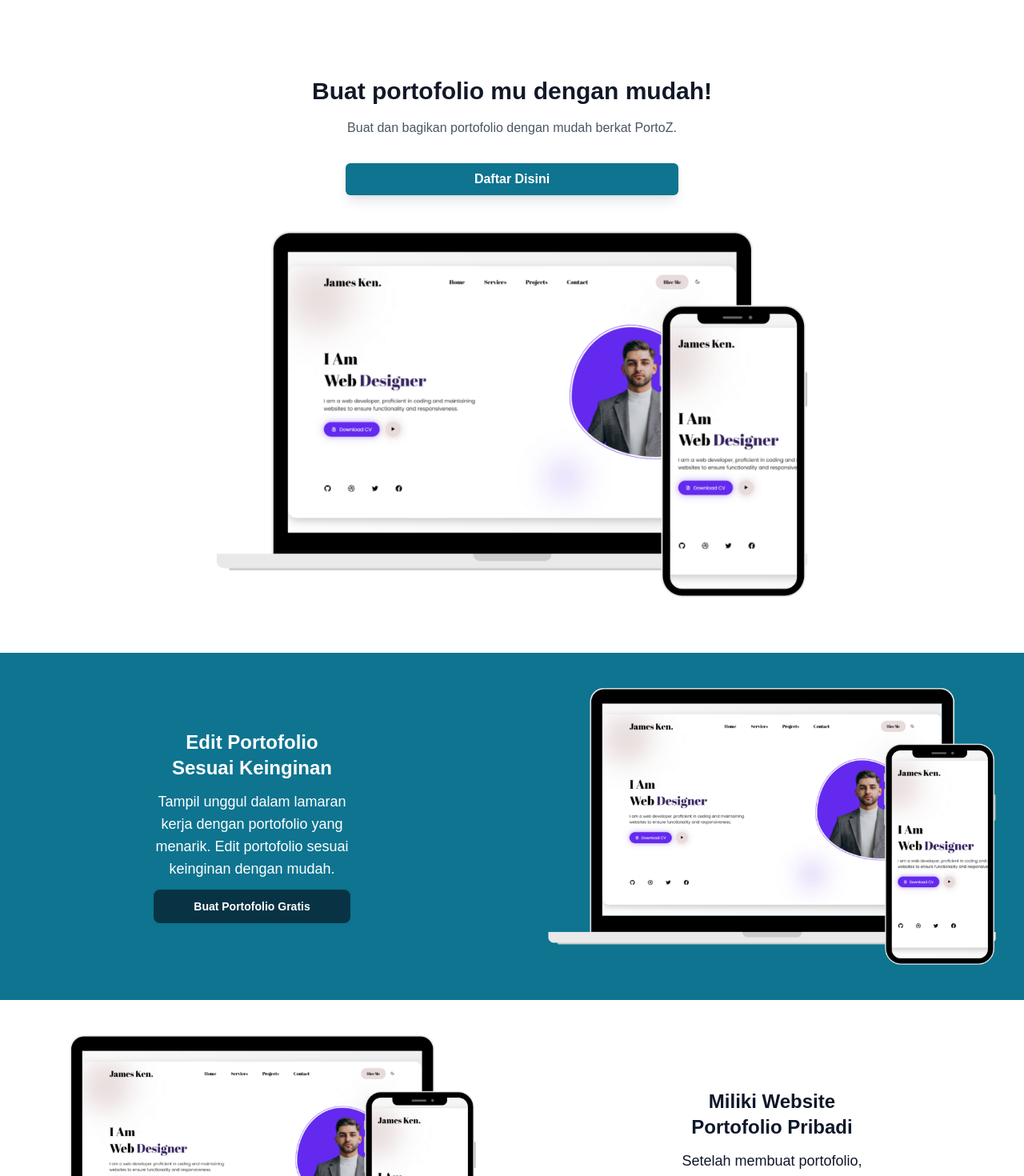
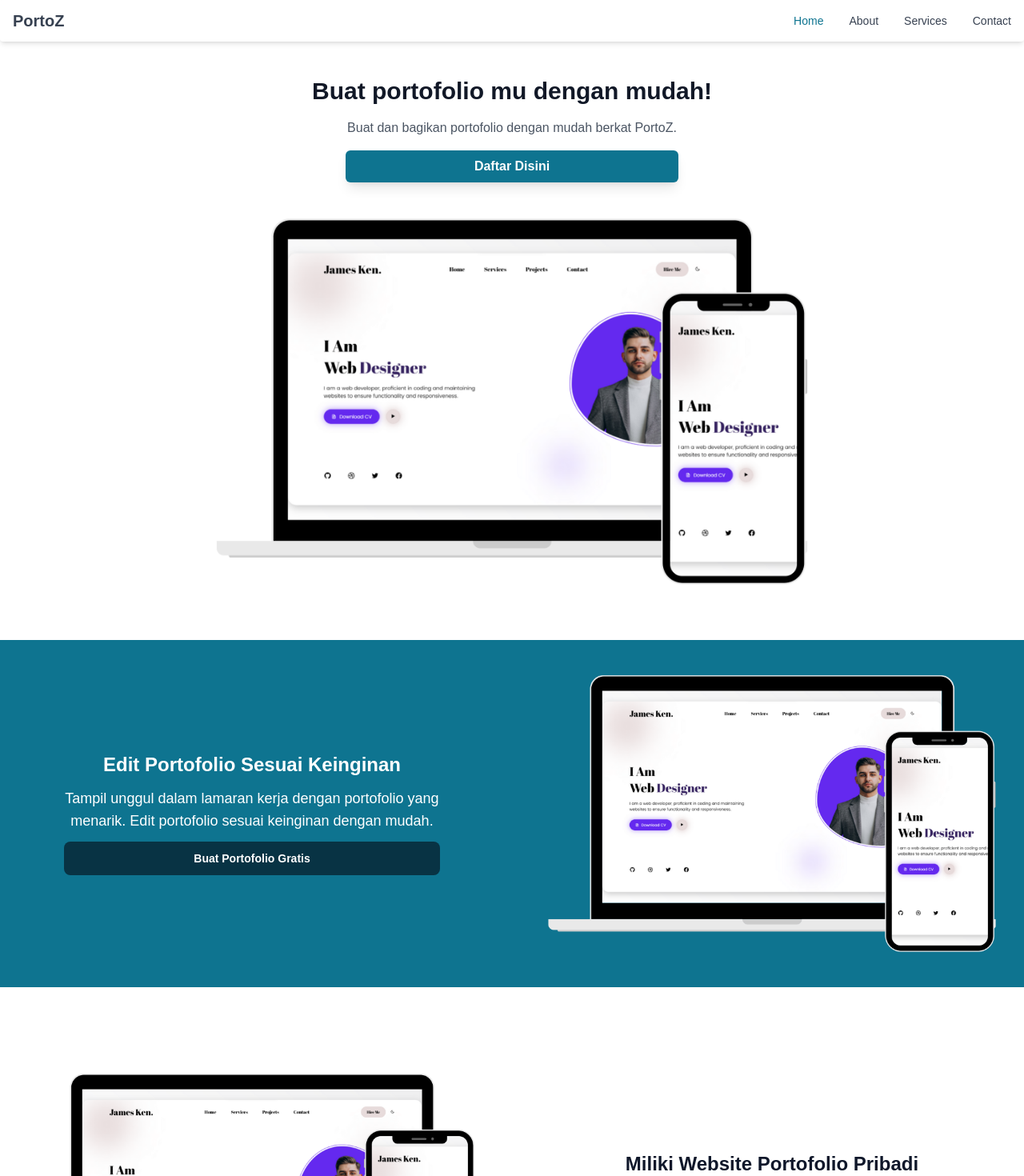
Before and after one commit to sarasvatidpm11/Portoz, a Next.js app: page / in a window 1280 px wide. Shown: the top 1470 px of the page at 80% size. Built offline with nearby package versions, Linux system fonts and the light colour scheme.

Commit message:
updating the navigation bar to be dynamic and updating the user interface (UI) on the dashboard and about pages

```diff
--- a/src/app/(dashboard)/page.tsx
+++ b/src/app/(dashboard)/page.tsx
@@ -6,11 +6,19 @@ import React from "react";
 
 export default function DashboardPage() {
   return (
-    <div>
-      <HeroSection />
-      <About />
-      <Service />
-      <FAQ />
-    </div>
+    <>
+      <section className="mb-16 mt-24">
+        <HeroSection />
+      </section>
+      <section className="my-16">
+        <About />
+      </section>
+      <section className="my-16">
+        <Service />
+      </section>
+      <section className="my-16">
+        <FAQ />
+      </section>
+    </>
   );
 }
--- a/src/app/about/page.tsx
+++ b/src/app/about/page.tsx
@@ -6,7 +6,7 @@ import Team from "@/components/about/Team";
 export default function About() {
   return (
     <>
-      <section className="my-16">
+      <section className="mb-16 mt-24">
         <JumbotronAbout />
       </section>
       <section className="my-16">
--- a/src/app/layout.tsx
+++ b/src/app/layout.tsx
@@ -1,7 +1,7 @@
 import type { Metadata } from "next";
 import localFont from "next/font/local";
 import "./globals.css";
-import { Navigationbar } from "@/components/Navigationbar";
+import ClientNavbar from "@/components/navbar/ClientNavbar";
 
 const geistSans = localFont({
   src: "./fonts/GeistVF.woff",
@@ -29,7 +29,7 @@ export default function RootLayout({
       <body
         className={`${geistSans.variable} ${geistMono.variable} bg-white text-slate-900 antialiased`}
       >
-        {/* <Navigationbar></Navigationbar> */}
+        <ClientNavbar />
         <main>{children}</main>
       </body>
     </html>
--- a/src/components/dashboard/About.tsx
+++ b/src/components/dashboard/About.tsx
@@ -3,7 +3,7 @@ import { Button } from "flowbite-react";
 export default function About() {
   return (
     <div className="grid w-full grid-cols-1 items-center gap-5 bg-cyan-700 py-10 text-white lg:grid-cols-2">
-      <div className="flex flex-col items-center justify-center px-5 lg:px-20 xl:px-48">
+      <div className="flex flex-col items-center justify-center px-5 lg:px-20">
         <h2 className="w-1/2 text-center text-lg font-semibold lg:w-3/4 lg:text-2xl xl:w-full">
           Edit Portofolio Sesuai Keinginan
         </h2>
--- a/src/components/dashboard/HeroSection.tsx
+++ b/src/components/dashboard/HeroSection.tsx
@@ -2,18 +2,16 @@ import Link from "next/link";
 
 export default function HeroSection() {
   return (
-    <div className="flex min-h-screen flex-col items-center justify-center px-4 py-16">
-      {/* Heading Section */}
-      <section className="my-8 text-center">
+    <div className="flex flex-col items-center justify-center px-4">
+      <div className="text-center">
         <h1 className="mb-4 text-3xl font-bold text-gray-900">
           Buat portofolio mu dengan mudah!
         </h1>
-        <p className="text-gray-600">
+        <p className="mb-4 text-gray-600">
           Buat dan bagikan portofolio dengan mudah berkat PortoZ.
         </p>
-      </section>
+      </div>
 
-      {/* Button */}
       <Link
         href="/register"
         className="w-full rounded-md bg-cyan-700 px-8 py-2 text-center font-semibold text-white shadow-lg transition duration-300 hover:bg-cyan-800 lg:w-1/3"
@@ -21,7 +19,6 @@ export default function HeroSection() {
         Daftar Disini
       </Link>
 
-      {/* Image Section */}
       <div className="mt-10 flex items-center">
         <div className="flex items-center justify-center">
           <img
--- a/src/components/dashboard/Service.tsx
+++ b/src/components/dashboard/Service.tsx
@@ -3,7 +3,7 @@ import { Button } from "flowbite-react";
 export default function Service() {
   return (
     <div className="grid w-full grid-cols-1 items-center gap-5 bg-white py-10 text-slate-900 lg:grid-cols-2">
-      <div className="flex flex-col items-center justify-center px-5 lg:px-20 xl:px-48 lg:order-last">
+      <div className="flex flex-col items-center justify-center px-5 lg:order-last lg:px-20">
         <h2 className="w-1/2 text-center text-lg font-semibold lg:w-3/4 lg:text-2xl xl:w-full">
           Miliki Website Portofolio Pribadi
         </h2>
--- /dev/null
+++ b/src/components/navbar/ClientNavbar.tsx
@@ -0,0 +1,13 @@
+"use client";
+
+import { usePathname } from "next/navigation";
+import { Navigationbar } from "./Navigationbar";
+
+export default function ClientNavbar() {
+  const pathname = usePathname();
+  const hideNavbarPaths = ["/login", "/register"];
+
+  const shouldHideNavbar = hideNavbarPaths.includes(pathname);
+
+  return !shouldHideNavbar ? <Navigationbar /> : null;
+}
--- a/src/components/Navigationbar.tsx
+++ b/src/components/navbar/Navigationbar.tsx
@@ -1,4 +1,5 @@
 import Link from "next/link";
+import { usePathname } from "next/navigation";
 import {
   Navbar,
   NavbarBrand,
@@ -8,23 +9,29 @@ import {
 } from "flowbite-react";
 
 export function Navigationbar() {
+  const pathname = usePathname();
+
   return (
     <Navbar fluid rounded className="fixed top-0 z-10 w-full p-3 shadow-md">
-      <NavbarBrand as={Link} href="https://flowbite-react.com">
+      <NavbarBrand as={Link} href="/">
         <span className="self-center whitespace-nowrap text-xl font-semibold text-gray-700 dark:text-white">
           PortoZ
         </span>
       </NavbarBrand>
       <NavbarToggle />
       <NavbarCollapse>
-        <NavbarLink href="\" active>
+        <NavbarLink href="/" active={pathname === "/"}>
           Home
         </NavbarLink>
-        <NavbarLink as={Link} href="#">
+        <NavbarLink href="/about" active={pathname === "/about"}>
           About
         </NavbarLink>
-        <NavbarLink href="#">Services</NavbarLink>
-        <NavbarLink href="#">Contact</NavbarLink>
+        <NavbarLink href="/services" active={pathname === "/services"}>
+          Services
+        </NavbarLink>
+        <NavbarLink href="/contact" active={pathname === "/contact"}>
+          Contact
+        </NavbarLink>
       </NavbarCollapse>
     </Navbar>
   );
```
